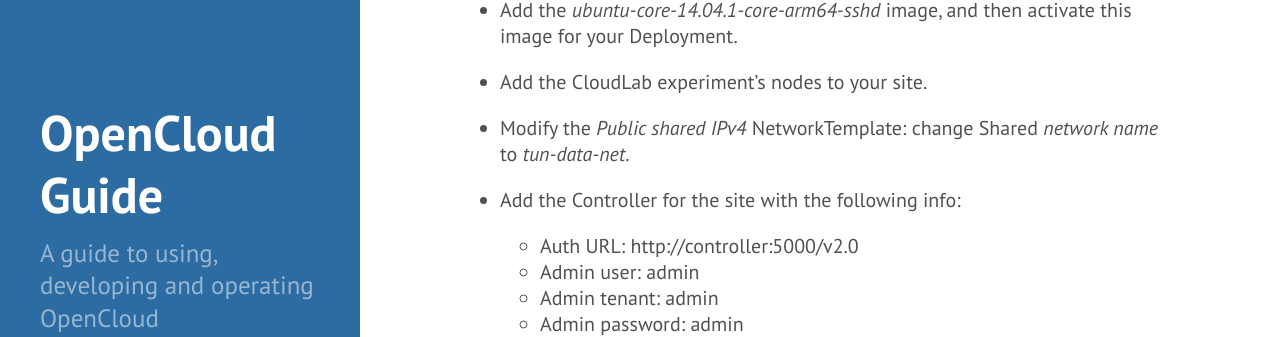
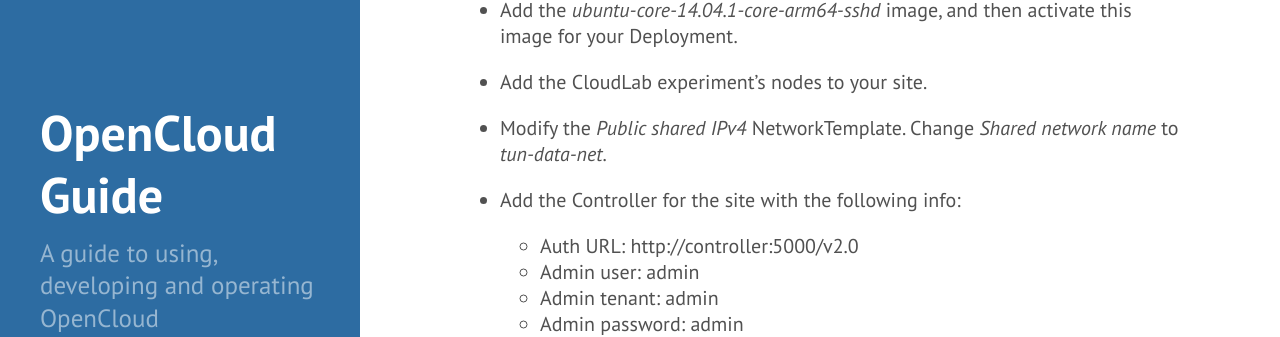
Before and after one commit to open-cloud/open-cloud.github.io.old, a Jekyll site: the page built from 2_developer.md, in a window 1280 px wide and 900 px high, scrolled down 1556 px. Shown: the part 145-482 px from the top of the window. Built offline with Jekyll 4.4.1, drawn with Linux system fonts in a browser that asks for light colours; Markdown is read by kramdown in place of the engine named in the settings.

```diff
--- a/2_developer.md
+++ b/2_developer.md
@@ -82,8 +82,8 @@ Next, log into the running XOS and do the following:
 
 * Add the CloudLab experiment's nodes to your site.
 
-* Modify the *Public shared IPv4* NetworkTemplate: change Shared
-  *network name* to *tun-data-net*.
+* Modify the *Public shared IPv4* NetworkTemplate. Change *Shared
+  network name* to *tun-data-net*.
 
 * Add the Controller for the site with the following info:
   * Auth URL: http://controller:5000/v2.0
```
